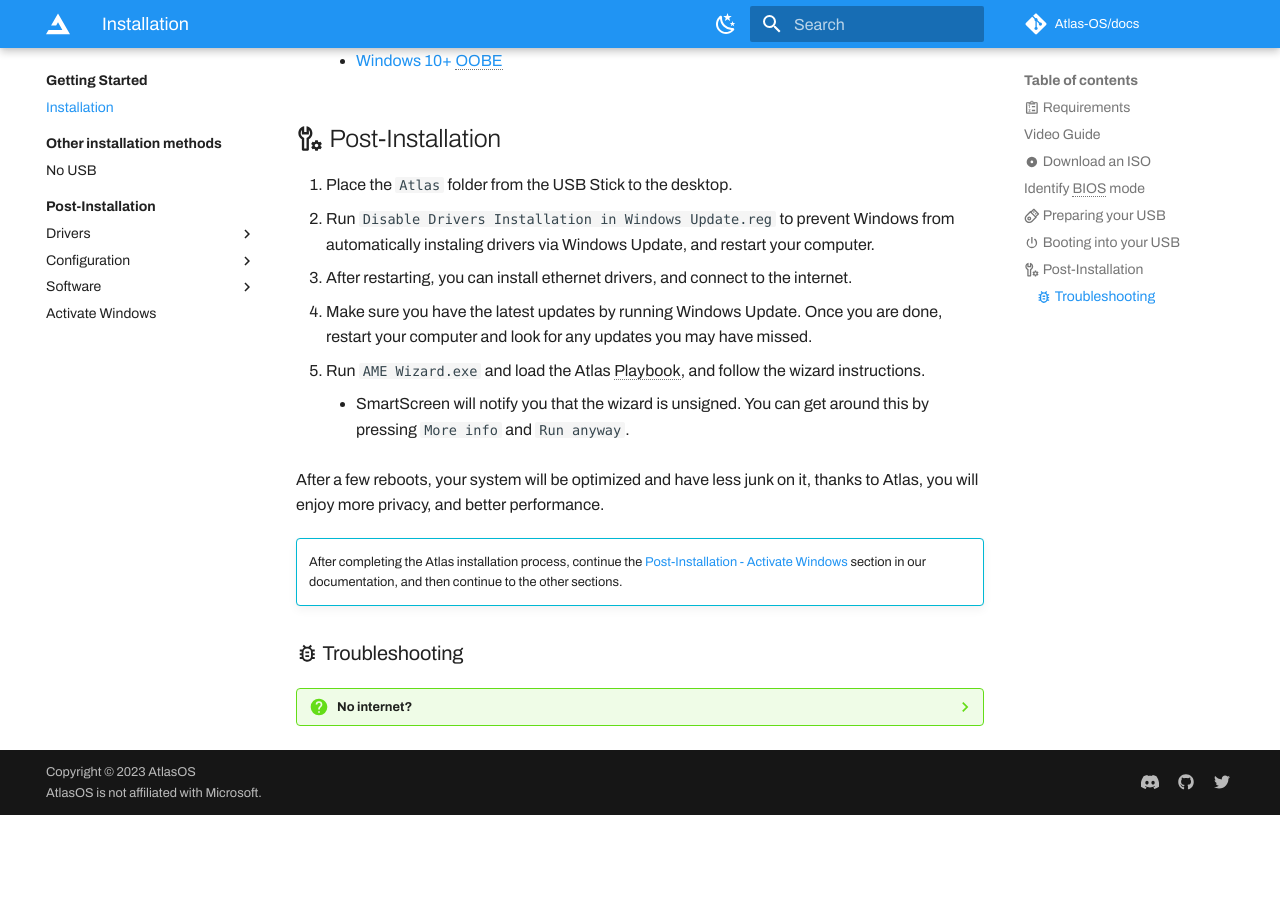
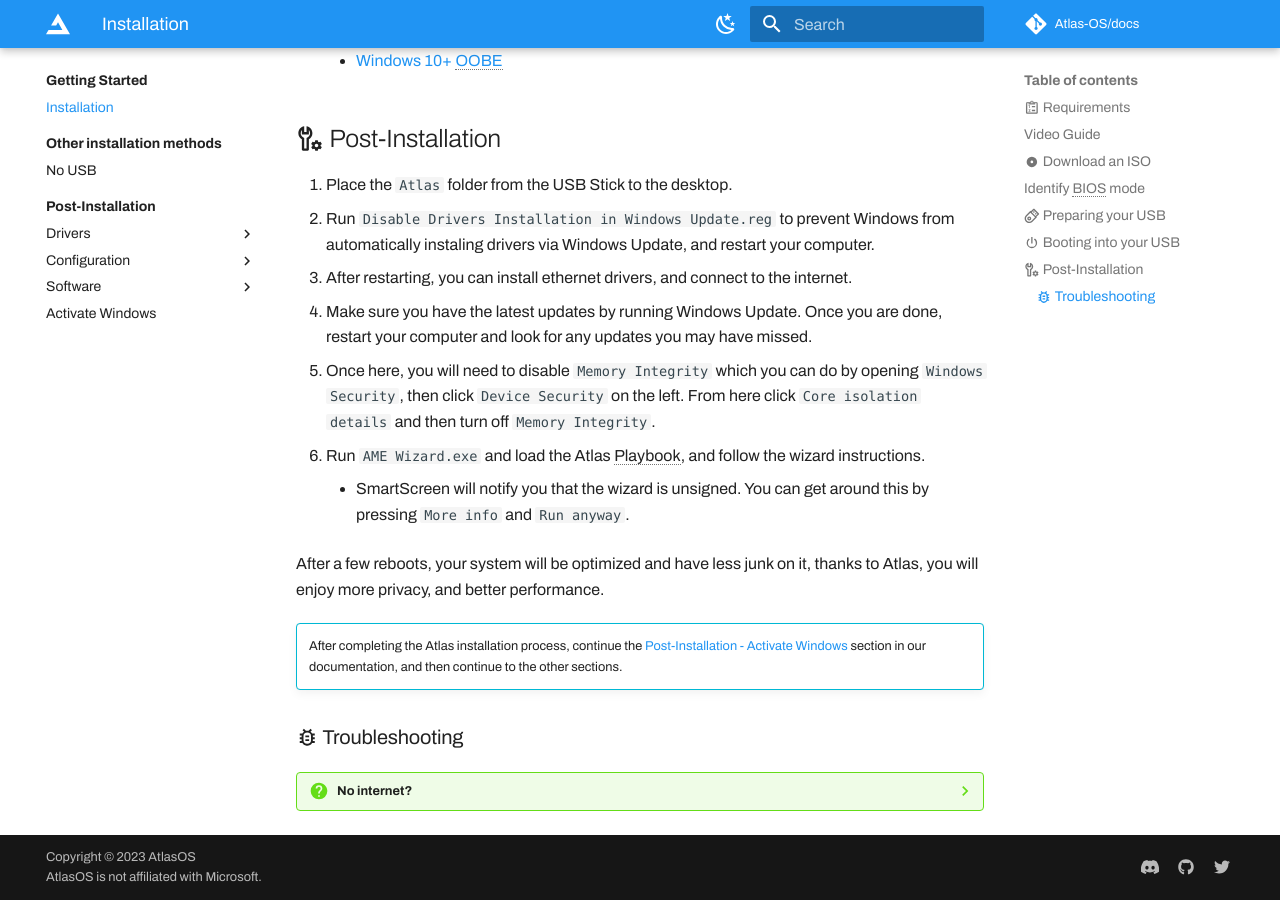
Before and after one commit to Atlas-OS/docs, an MkDocs documentation site: the page built from docs/getting-started/installation.md, in a window 1280 px wide and 900 px high, scrolled down 3472 px. Built offline with MkDocs 1.6.1 and Material for MkDocs 9.7.7, drawn with Linux system fonts in a browser that asks for light colours; some web fonts are replaced; plug-ins that fetch from the network failed and are left out; comment, search, counter and statistics services are not loaded; before the commit the page ends 4287 px from its top, so only the background shows below that.

Commit message:
fix: :memo: disabling memory integrity in installation

```diff
--- a/docs/getting-started/installation.md
+++ b/docs/getting-started/installation.md
@@ -122,7 +122,8 @@ You will either get ``UEFI`` or ``Legacy``. ``UEFI`` is a newer BIOS mode that i
 2. Run ``Disable Drivers Installation in Windows Update.reg`` to prevent Windows from automatically instaling drivers via Windows Update, and restart your computer.
 3. After restarting, you can install ethernet drivers, and connect to the internet.
 4. Make sure you have the latest updates by running Windows Update. Once you are done, restart your computer and look for any updates you may have missed.
-5. Run ``AME Wizard.exe`` and load the Atlas Playbook, and follow the wizard instructions.
+5. Once here, you will need to disable `Memory Integrity` which you can do by opening `Windows Security`, then click `Device Security` on the left. From here click `Core isolation details` and then turn off `Memory Integrity`.
+6. Run ``AME Wizard.exe`` and load the Atlas Playbook, and follow the wizard instructions.
     - SmartScreen will notify you that the wizard is unsigned. You can get around this by pressing ``More info`` and ``Run anyway``.
 
 After a few reboots, your system will be optimized and have less junk on it, thanks to Atlas, you will enjoy more privacy, and better performance.
```
